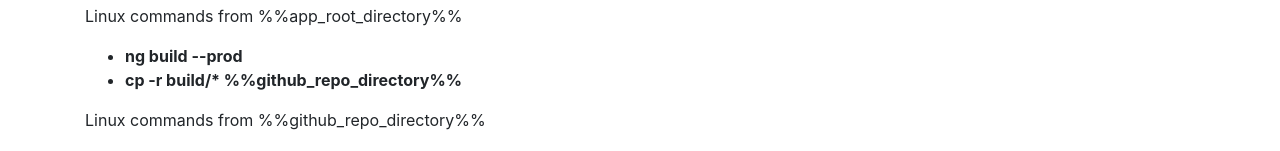
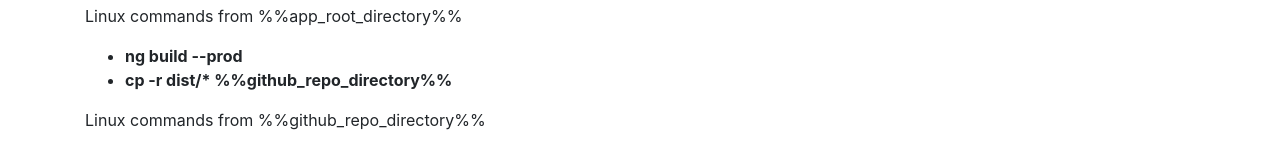
Before and after one commit to leseanbruneau/angular-ccja, an Angular app: page /tips in a window 1280 px wide. Shown: the part 251-402 px from the top of the page. Built offline with nearby package versions, Linux system fonts and the light colour scheme.

Commit message:
M/L Challenge Updates

```diff
--- a/src/app/components/sprints/sprints.component.html
+++ b/src/app/components/sprints/sprints.component.html
@@ -29,6 +29,14 @@
             </li>
           </ul>
         </div>
+        <div *ngIf="s.techdebt">
+          <div class="sprintlabel">Technical Debt:</div>
+          <ul>
+            <li *ngFor="let st of s.techdebt">
+              <div class="sprintdesc">{{st}}</div>
+            </li>
+          </ul>
+        </div>
         <div *ngIf="s.days">
           <div *ngFor="let day of s.days">
             <div class="cardday">
--- a/src/app/components/tips/tips.component.html
+++ b/src/app/components/tips/tips.component.html
@@ -6,7 +6,7 @@
   <p>Linux commands from %%app_root_directory%%</p>
   <ul>
       <li><strong>ng build --prod</strong></li>
-      <li><strong>cp -r build/* %%github_repo_directory%%</strong></li>
+      <li><strong>cp -r dist/* %%github_repo_directory%%</strong></li>
   </ul>
   <p>Linux commands from %%github_repo_directory%% </p>
   <ul>
--- a/src/app/model/SprintModel.ts
+++ b/src/app/model/SprintModel.ts
@@ -4,6 +4,7 @@ export interface SprintModel {
   sprinttitle: string,
   sprintgoals?: Array<string>,
   sprintreview?: Array<string>,
+  techdebt?: Array<string>,
   showSprintDetails?: boolean,
   days?: Array<{
     id?: number,
```
